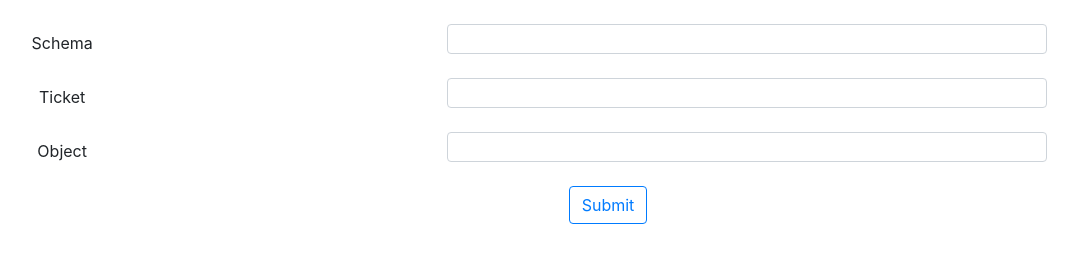
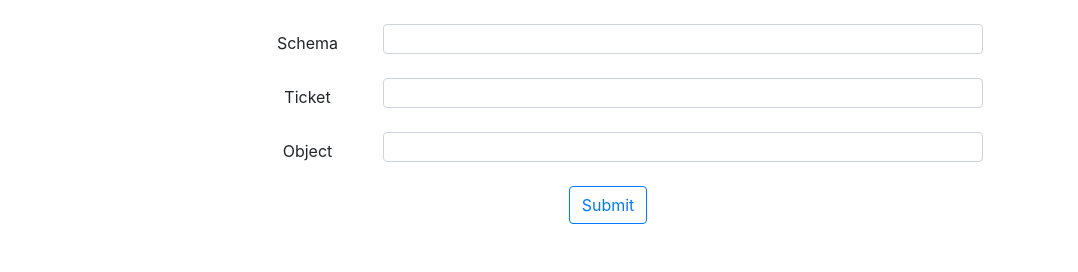
Before and after one commit to Aditya-Shekhar-21/LINProject, a Flask app: page /home/ in a window 1280 px wide. Shown: the part 56-328 px from the top of the page, without its empty margins (32-1110 px from the left). Run offline with Flask 2, Linux system fonts and the light colour scheme; some libraries are stand-ins or nearby versions.

Commit message:
Changes in html

```diff
--- a/pivot/static/base.css
+++ b/pivot/static/base.css
@@ -2,7 +2,7 @@
 
   input {
     height: 30px;
-    width: auto;
-    flex: 0 0 200px;
-    margin-left: 60px;
+    /* width: auto; */
+    /* flex: 0 0 200px; */
+    /* margin-left: 60px; */
   }
--- a/pivot/templates/base.html
+++ b/pivot/templates/base.html
@@ -43,10 +43,9 @@
   </nav>
 
       <br>
-      <!-- <div class="container right" style="margin-right: 200px;"> -->
-        <form align="center">
-          <div class="form-col" align="center">
-          <div class="form-group row" >
+      <div class="container" align="center">
+        <form>
+          <div class="form-group row">
             <label for="inputEmail3" class="col-sm-2 col-form-label">Schema</label>
             <div class="col-sm-10" >
               <input type="schema" style="width: 600px;"  class="form-control " id="inputEmail3" >
@@ -64,16 +63,16 @@
               <input type="object" style="width: 600px;" class="form-control" id="inputEmail3" >
             </div>
           </div>
-        </div>
-      </div>
         <button type="submit" class="btn btn-primary"><a href="/output/">Submit</a></button>
         </form>
 
-      <!-- </div> -->
+
+      </div>
       <br>
       <br>
   <div class="container">
     {% block body %}
-    {% endblock %}</div>
+    {% endblock %}
+  </div>
 </body>
 </html>
```
